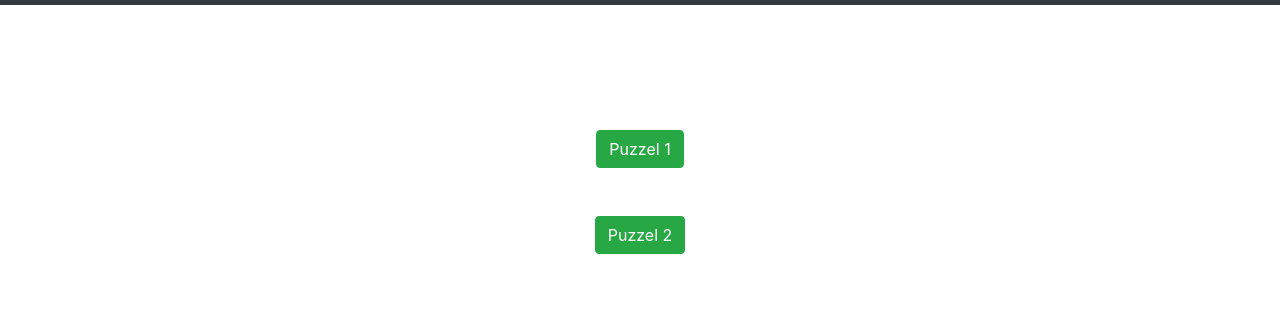
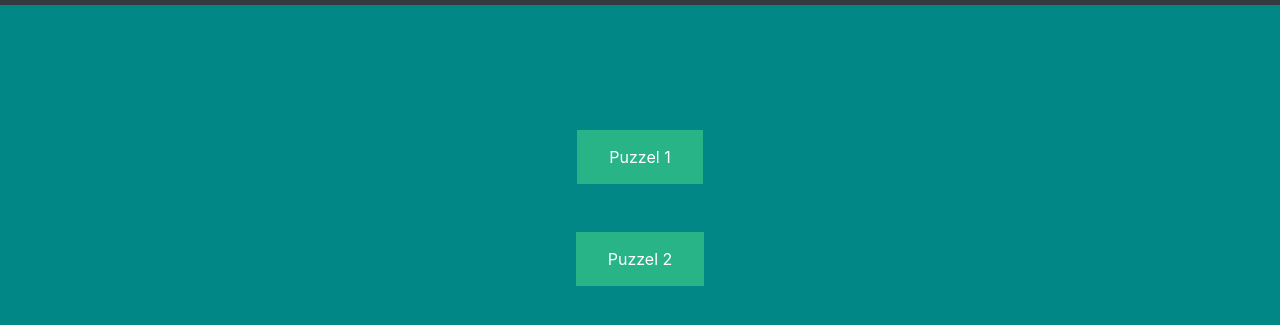
Before and after one commit to RSLUP/2021g4r1, a plain HTML site: page html/puzzle/puzzle.html in a window 1280 px wide. Shown: the part 51-376 px from the top of the page. Drawn offline with nearby package versions, Linux system fonts and the light colour scheme; files whose address does not match are found by name.

Commit message:
Colours changed

```diff
--- a/html/puzzle/puzzle.css
+++ b/html/puzzle/puzzle.css
@@ -5,3 +5,18 @@
     text-align: center;
     padding-top: 10%;
 }
+
+.game-button {
+    background-color: #28b487; /* Green */
+    border: none;
+    color: white;
+    padding: 15px 32px;
+    text-align: center;
+    text-decoration: none;
+    display: inline-block;
+    font-size: 16px;
+  }
+
+body {
+    background-color: #018786; /* Green */
+}
--- a/html/puzzle/puzzle.html
+++ b/html/puzzle/puzzle.html
@@ -62,12 +62,12 @@
         <div class="buttons">
 
             <a href="puzzle1/puzzle1.html">
-                <button type="button" class="btn btn-success">Puzzel 1</button>
+                <button type="button" class="game-button">Puzzel 1</button>
             </a>
 
              <br> <br> <br>
              <a href="puzzle2/puzzle2.html">
-                <button type="button" class="btn btn-success">Puzzel 2</button>
+                <button type="button" class="game-button">Puzzel 2</button>
             </a>
         </div>
 
--- a/html/puzzle/puzzle1/puzzle1.css
+++ b/html/puzzle/puzzle1/puzzle1.css
@@ -22,7 +22,8 @@
   .info {
       height: auto;
       width: 100%;
-      background:  linear-gradient(to top left, #28b487, #7dd56f);
+      /* background:  linear-gradient(to top left, #28b487, #7dd56f); */
+      background-color: #018786;
       padding: 0px;
       margin: auto;
   }
@@ -68,7 +69,7 @@
     }
 
     .tileD {
-      background-color: blue;
+      background-color: #28b487;
       height: 50px;
       width: 50px;
     }
@@ -120,7 +121,7 @@
     }
 
     .tileD {
-      background-color: blue;
+      background-color: #28b487;
       height: 70px;
       width: 70px;
     }
--- a/html/puzzle/puzzle2/puzzle2.css
+++ b/html/puzzle/puzzle2/puzzle2.css
@@ -22,7 +22,8 @@
   .info {
       height: auto;
       width: 100%;
-      background:  linear-gradient(to top left, #28b487, #7dd56f);
+      /* background:  linear-gradient(to top left, #28b487, #7dd56f); */
+      background-color: #018786;
       padding: 0px;
       margin: auto;
   }
@@ -68,7 +69,7 @@
     }
 
     .tileD {
-      background-color: blue;
+      background-color: #28b487;
       height: 50px;
       width: 50px;
     }
@@ -120,7 +121,7 @@
     }
 
     .tileD {
-      background-color: blue;
+      background-color: #28b487;
       height: 70px;
       width: 70px;
     }
```
Also changed, not shown: html/puzzle/puzzle1/puzzle1.html (+2 -2 lines), html/puzzle/puzzle2/puzzle2.html (+1 -1 lines).
